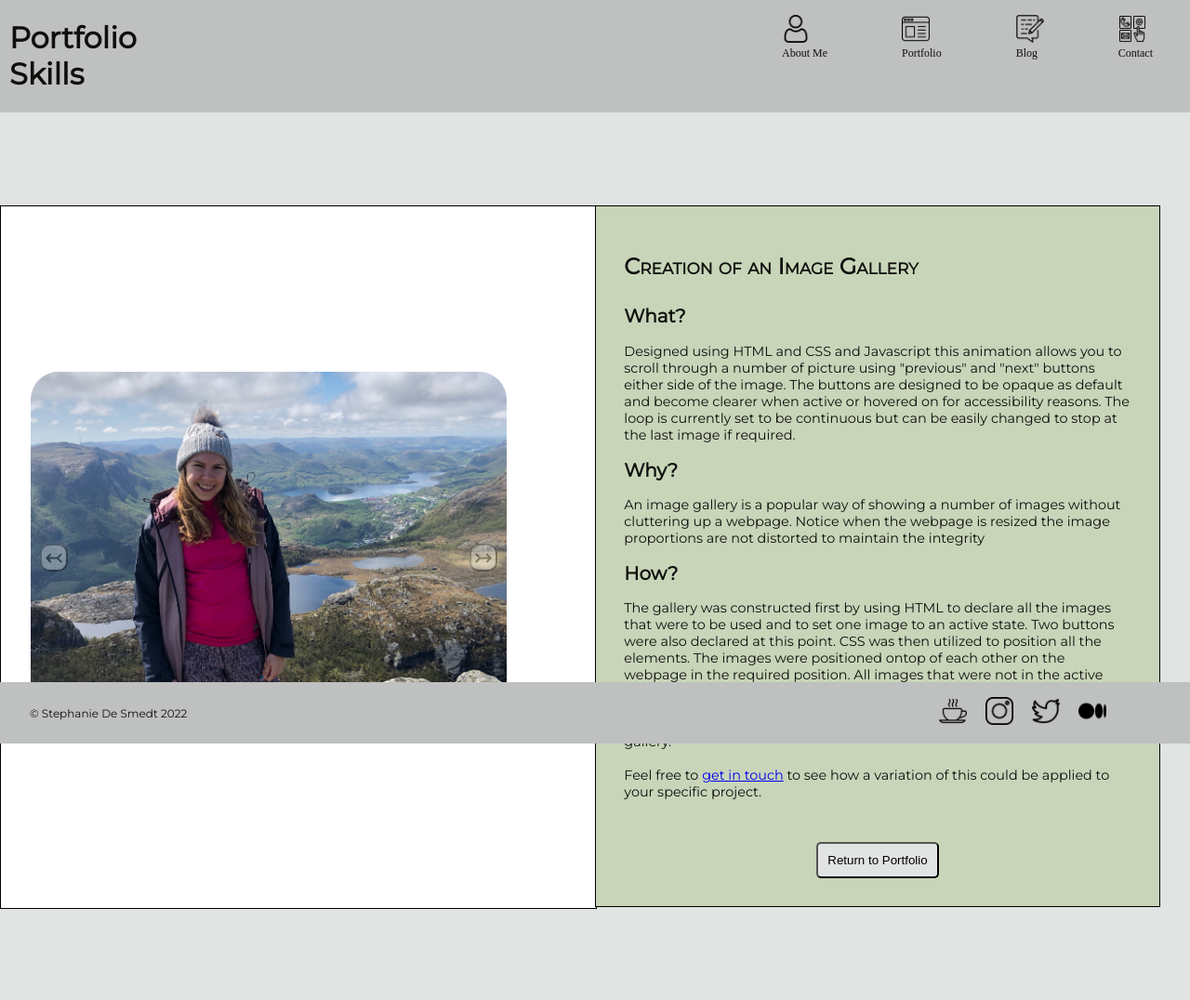
After one commit to sdesmedt/steffds.github.io, a PHP site: page /skill-image-carousel.html in a window 1280 px wide. The commit adds this page. Shown: the whole page at 93% size. Run offline with PHP 8.4, Linux system fonts and the light colour scheme.

Commit message:
Image Carousel Updated

```diff
--- /dev/null
+++ b/carousel.js
@@ -0,0 +1,18 @@
+const buttons = document.querySelectorAll("[data-carousel-button]")
+
+buttons.forEach( button => {
+  button.addEventListener("click", () => {
+    const offset = button.dataset.carouselButton === "next" ? 1 : -1
+    const slides = button.closest("[data-carousel]").querySelector("[data-slides]")
+    const activeSlide = slides.querySelector("[data-active]")
+    let newIndex = [...slides.children].indexOf(activeSlide) + offset
+    if (newIndex < 0) {
+      newIndex = slides.children.length - 1;
+    }
+    if (newIndex >= slides.children.length) {
+      newIndex = 0;
+    }
+    slides.children[newIndex].dataset.active = true
+    delete activeSlide.dataset.active
+  })
+})
--- /dev/null
+++ b/skill-image-carousel-style.css
@@ -0,0 +1,196 @@
+html{
+    font-size: 16px;
+    margin: auto;
+    padding: 0;
+    box-sizing: border-box;
+}
+body{
+    background-color: #e1e4e3;
+    color: #0F0F0C;
+    margin: 0;
+    height: 100vh;
+}
+
+/*Title Bar Styling*/
+header {
+    background-color: #bfc0c0;
+    width: 100%;
+    position: sticky;
+    top: 0;
+    display: grid;
+    grid-template-columns: 1fr 3fr 1fr;
+    z-index: 1;
+}
+header h1 {
+    font-family: 'Montserrat', sans-serif;
+    font-size: 2rem;
+    grid-column: 1 / span 1;
+    margin-left: 5%;
+
+}
+header a {
+    text-decoration: none;
+}
+header nav {
+    grid-column: 3 / span 1;
+    display: flex;
+}
+.navitem {
+    align-self: ;
+    justify-self:center;
+}
+header figcaption{
+    color: #0F0F0C;
+    font-size: 0.75rem;
+    white-space: nowrap;
+}
+.navimg {
+    max-width: 30px;
+    max-height: 30px;
+}
+footer {
+    background-color: #bfc0c0;
+    width: 100%;
+    position: fixed;
+    bottom: 0;
+    display: grid;
+    grid-template-columns: 1fr 2fr 1fr;
+}
+
+footer p {
+    grid-column: 1 / span 1;
+    margin-left: 10%;
+    align-self: center;
+    font-family: 'Montserrat', sans-serif;
+    font-size: 0.75rem;
+}
+
+footer ul {
+    grid-column: 3 / span 1;
+    display: flex;
+
+}
+
+footer li {
+    display: inline;
+    list-style: none;
+    align-items: center;
+    margin: 0 10px;
+}
+.footerimg {
+    width: 30px;
+}
+
+/*Content Styling Starts*/
+main {
+    display: grid;
+    grid-template-columns: 1fr 1fr;
+    grid-template-rows: 100px 1fr 100px;
+}
+.images-to-scroll{
+    grid-column: 1 / span 1;
+    grid-row: 2 / span 1;
+    width: 100%;
+    height: 100%;
+    border: 1px solid black;
+    background-color: white;
+    display: grid;
+    align-content: center;
+}
+.carousel {
+    position: relative;
+    width: 80%;
+    height: 50vh;
+    margin-left: 5%;
+    margin-right: 5%;
+}
+
+.slide{
+    position: absolute;
+    inset: 0;
+    opacity: 0;
+    transition: 400ms opacity ease-in;
+    transition-delay: 400ms;
+}
+.slide[data-active]{
+    opacity: 1;
+    transition-delay: 0ms;
+}
+.slide img {
+    display: block;
+    object-fit: cover;
+    width: 100%;
+    height: 100%;
+    border-radius: 30px;
+}
+.carousel-button {
+    position: absolute;
+    z-index: 2;
+    background-color: white;
+    opacity: 0.3;
+    font-size: 1.5rem;
+    width: 30px;
+    height: 30px;
+    top: 50%;
+    transform: translateY(-50%);
+    margin: 0;
+    display: grid;
+    justify-content: center;
+    align-content: center;
+    border-radius: 10px;
+}
+
+.carousel-button:focus, .carousel-button:hover{
+opacity: 1;
+}
+.carousel-button.previous {
+    left: 2%;
+}
+.carousel-button.next {
+    right: 2%;
+}
+.carousel li {
+    list-style: none;
+    margin: 0;
+    padding: 0;
+}
+
+#details {
+    grid-row: 2 / span 1;
+    grid-column: 2 / span 1;
+    background-color: #c8d5b9;
+    border: 1px solid black;
+    margin-right: 5%;
+    display: flex;
+    flex-direction: column;
+}
+#text-container {
+    margin: 5%;
+    font-family: 'Montserrat', sans-serif;
+}
+#text-container h2 {
+    font-weight: 800;
+    font-size: 1.25rem;
+}
+#text-container p {
+    font-size:0.9rem;
+}
+#text-container h1 {
+    font-size: 1.5rem;
+    font-variant: small-caps;
+    font-weight: 900;
+    margin-bottom: 5%;
+}
+
+#details button {
+    background-color: #e1e4e3;
+    border-radius: 5px;
+    padding: 10px;
+}
+.button{
+    align-self: center;
+    margin-bottom: 5%;
+}
+#details button:hover{
+    background-color: lightgoldenrodyellow;
+}
--- /dev/null
+++ b/skill-image-carousel.html
@@ -0,0 +1,109 @@
+<!DOCTYPE html>
+<html lang="en">
+<head>
+    <title>SDS Skills: Carousel</title>
+    <!--Meta Data-->
+    <meta charset="utf-8">
+    <meta name="description" content="Skill Illustration - Image Carousel Stephanie De Smedt - Web Developer proficient in HTML, CSS and Javascript">
+    <meta name="viewport" content="width=device-width, initial-scale=1">
+    <meta name="keywords" content="Carousel, Skill, Tutorial, Portfolio, Web Design, HTML, CSS, Javascript">
+    <meta name="author" content="Stephanie De Smedt">
+    <!--Links to CSS stylesheets, fonts, icons etc-->
+    <link rel="stylesheet" href="skill-image-carousel-style.css">
+    <link rel="preconnect" href="https://fonts.googleapis.com">
+    <link rel="preconnect" href="https://fonts.gstatic.com" crossorigin>
+    <link href="https://fonts.googleapis.com/css2?family=Lora:ital@1&family=Montserrat&display=swap" rel="stylesheet">
+    <script src="carousel.js" defer></script>
+</head>
+
+<body>
+    <header>
+        <h1>Portfolio Skills</h1>
+        <nav>
+         <figure class="navitem">
+             <a href="./aboutme.html"><img class="navimg" src="resources/Icons/about-me-icon.png">
+             <figcaption>About Me</figcaption></a>
+         </figure>
+         <figure class="navitem">
+             <a href="./portfolio.html"><img class="navimg" src="resources/Icons/portfolio-icon.png">
+             <figcaption>Portfolio</figcaption></a>
+         </figure>
+         <figure class="navitem">
+             <a href="./blog.html"><img class="navimg" src="resources/Icons/blog-icon.png">
+             <figcaption>Blog</figcaption></a>
+         </figure>
+         <figure class="navitem">
+             <a href="./contact.html"><img class="navimg" src="resources/Icons/contact-icon.png"></a>
+             <figcaption>Contact</figcaption>
+         </figure>
+     </nav>
+     </header>
+     <!--Content Starts-->
+    <main>
+    <section class="images-to-scroll" aria-label="Photos to Scroll">
+        <div class="carousel" data-carousel>
+            <button type="button" class="carousel-button previous" id="previous" data-carousel-button="previous">&#8610;</button>
+            <button type="button" class="carousel-button next" id="next" data-carousel-button="next">&#8611;</button>
+            <ul class="images" data-slides>
+                <li class="slide" data-active>
+                    <img src="./resources/Portfolio/Skills/carousel-1.png" alt="Image 1">
+                </li>
+                <li class="slide">
+                    <img src="./resources/Portfolio/Skills/carousel-2.png" alt="Image 2"">
+                </li>
+                <li class="slide">
+                    <img src="./resources/Portfolio/Skills/carousel-3.png" alt="Image 3">
+                </li>
+                <li class="slide">
+                    <img src="./resources/Portfolio/Skills/carousel-4.png" alt="Image 4">
+                </li>
+                <li class="slide">
+                    <img src="./resources/Portfolio/Skills/carousel-5.png" alt="Image 5">
+                </li>
+            </ul>
+        </div>
+    </section>
+
+    <section id="details">
+        <div id="text-container">
+       <h1>Creation of an Image Gallery</h1>
+       <h2>What?</h2>
+       <p>Designed using HTML and CSS and Javascript this animation allows you to
+           scroll through a number of picture using "previous" and "next" buttons either
+           side of the image.  The buttons are designed to be opaque as default and become
+           clearer when active or hovered on for accessibility reasons.  The loop is currently
+           set to be continuous but can be easily changed to stop at the last image if required.
+       </p>
+       <h2>Why?</h2>
+       <p>An image gallery is a popular way of showing a number of images without cluttering up
+           a webpage.  Notice when the webpage is resized the image proportions are not distorted
+           to maintain the integrity
+       </p>
+       <h2>How?</h2>
+       <p>The gallery was constructed first by using HTML to declare all the images that were to be used and to set one image to an active state.  Two buttons were also
+           declared at this point. CSS was then utilized to position all the elements.  The images were positioned ontop of each other on the webpage in the required position.
+           All images that were not in the active state were set to opaque - so just the highlighted image was visible.  Finally a Javascript file was written so that upon a click of
+           the button there would be an update the active class to either the previus or next image in the gallery.
+           <br><br>
+           Feel free to <a href="./contact.html">get in touch</a> to see how a variation of this could be applied to your specific project.
+       </p>
+       </div>
+       <a class="button" href="./portfolio.html"><button type="button">Return to Portfolio</button></a>
+    </section>
+
+    </main>
+
+
+     <!--Content Ends-->
+     <footer>
+        <p>&copy; Stephanie De Smedt 2022</p>
+        <ul>
+            <li><a href="https://www.buymeacoffee.com/simplystef" target="_blank" rel="noreferrer noopener"><img class="footerimg" src="./resources/Icons/coffee-cup.png"></a></li>
+            <li><img class="footerimg" src="./resources/Icons/instagram-white.png"></li>
+            <li><a href="https://twitter.com/Simply_Stefff" target="_blank" rel="noreferrer noopener"><img class="footerimg" src="./resources/Icons/twitter-white.png"></a></li>
+            <li><a href="https://medium.com/@simply_stef" target="_blank" rel="noreferrer noopener"><img class="footerimg" src="./resources/Icons/medium.png"></a></li>
+        </ul>
+    </footer>
+
+</body>
+</html>
```
Also changed, not shown: blog.html (+15 -0 lines), contact-style.css (+130 -0 lines), contact.html (+24 -1 lines), portfolio.html (+10 -14 lines), form.js (added), resources/BlogPosts/post-13.png (added), resources/Portfolio/Skills/carousel-1.png (added), resources/Portfolio/Skills/carousel-2.png (added), resources/Portfolio/Skills/carousel-3.png (added), resources/Portfolio/Skills/carousel-4.png (added), 4 other files.
